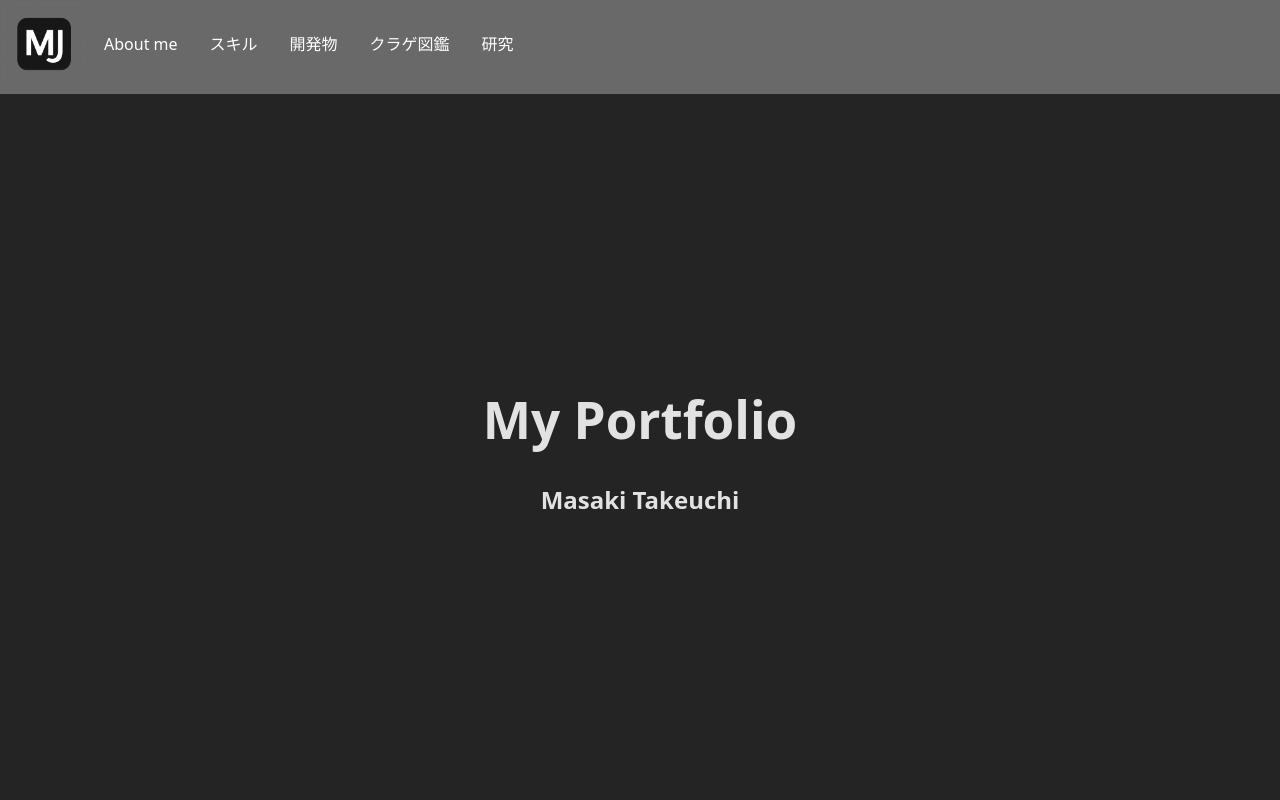
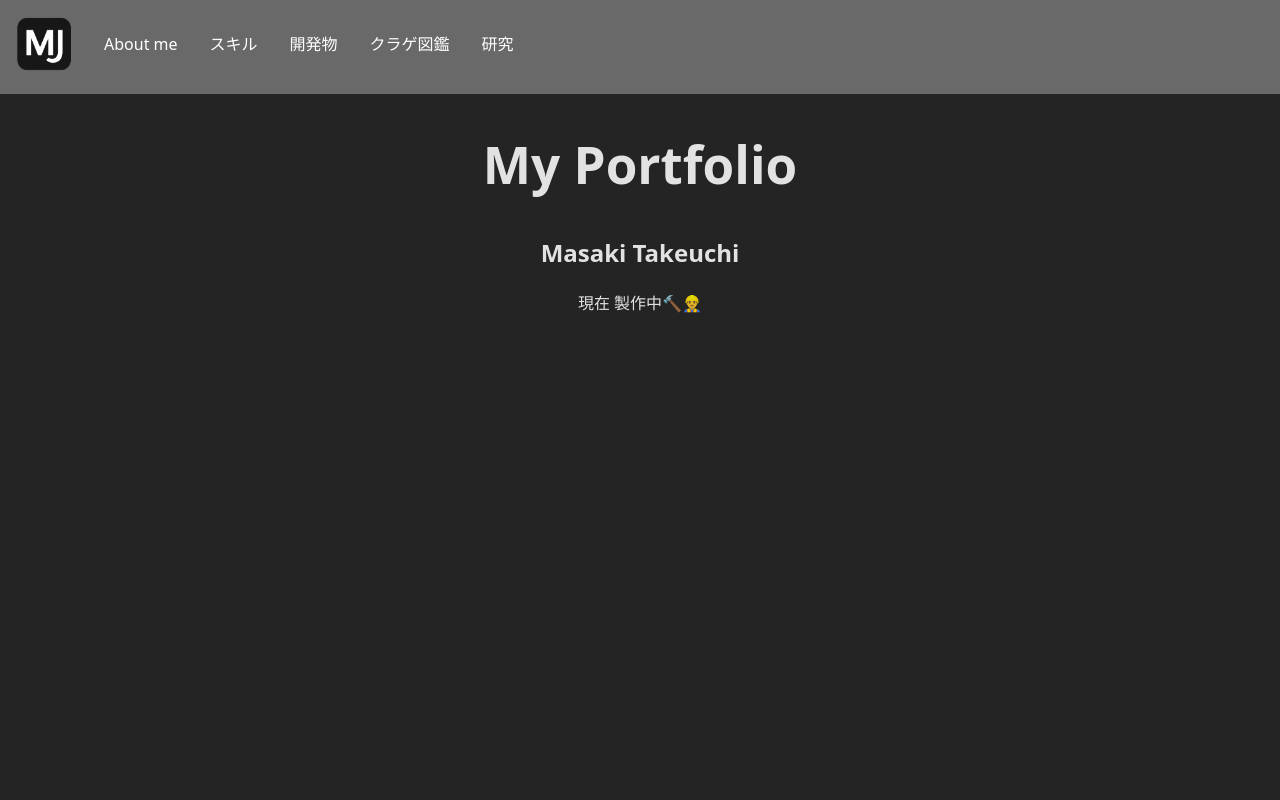
Before and after one commit to jellYTM/portfolio, a React (Vite) app: page / in a window 1280 px wide. Shown: the top 800 px of the page. Built offline with nearby package versions, Linux system fonts and the light colour scheme.

Commit message:
add bubbly and comment

```diff
--- a/package.json
+++ b/package.json
@@ -11,6 +11,7 @@
   },
   "dependencies": {
     "@types/react-router-dom": "^5.3.3",
+    "bubbly-bg": "^1.0.0",
     "react": "^19.0.0",
     "react-dom": "^19.0.0",
     "react-router-dom": "^7.6.0"
--- a/src/App.css
+++ b/src/App.css
@@ -77,7 +77,12 @@ nav ul li:hover {
 
 .CenterDesign {
   text-align: center;
-  margin: auto;
+  margin: auto, 0;
+}
+
+#Home {
+  background: radial-gradient(#30D2BE 0%, #77efff 51%, #81f9f3 100%);
+  display: block;
 }
 
 #Base-and-img {
--- a/src/pages/Home.tsx
+++ b/src/pages/Home.tsx
@@ -1,9 +1,14 @@
+
+
 function Home() {
     return (
-        <div className="CenterDesign">
-            <h1>My Portfolio</h1>
-            <h2>Masaki Takeuchi</h2>
-        </div>
+        <section>
+            <div className="CenterDesign">
+                <h1>My Portfolio</h1>
+                <h2>Masaki Takeuchi</h2>
+                <p>現在 製作中🔨👷‍♂️</p>
+            </div>
+        </section>
     )
 }
 
```
Also changed, not shown: 1 other file (tests, documents, lock files or other folders).
